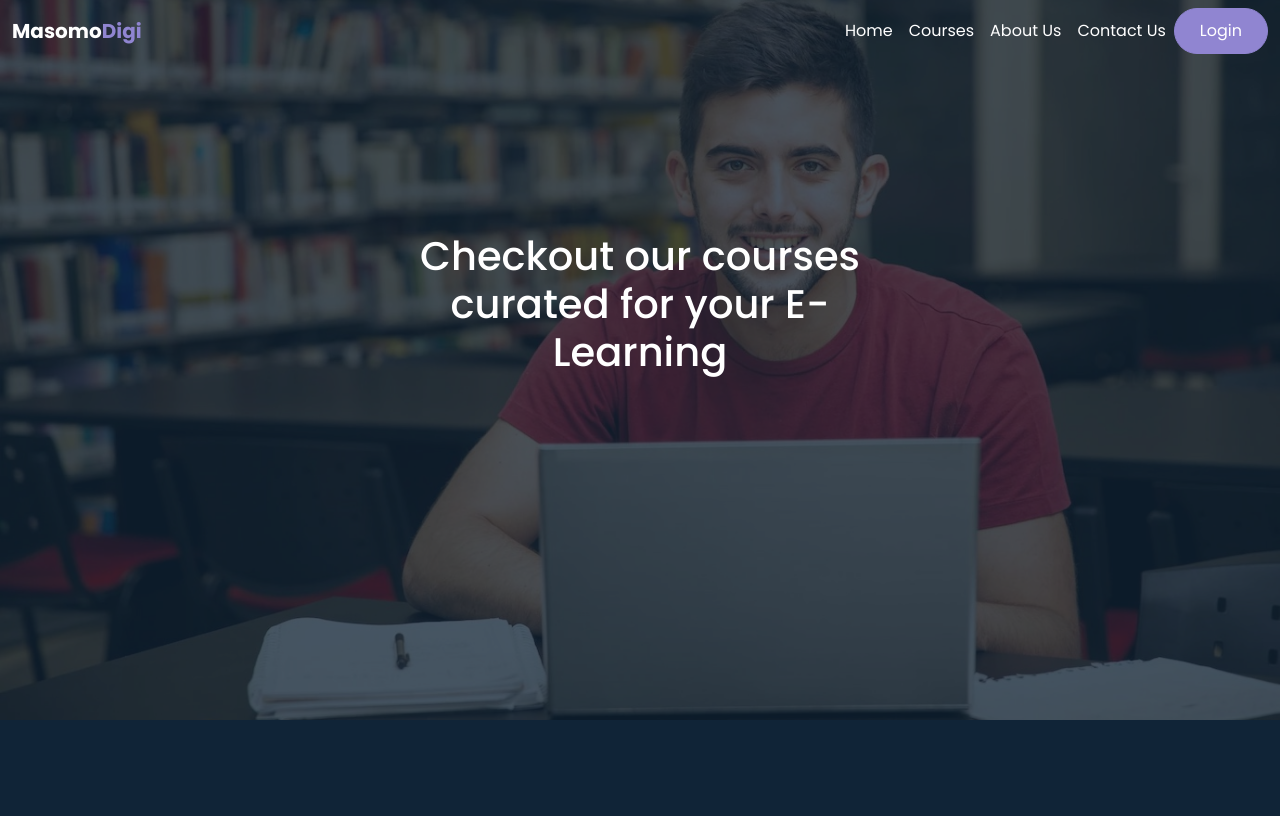
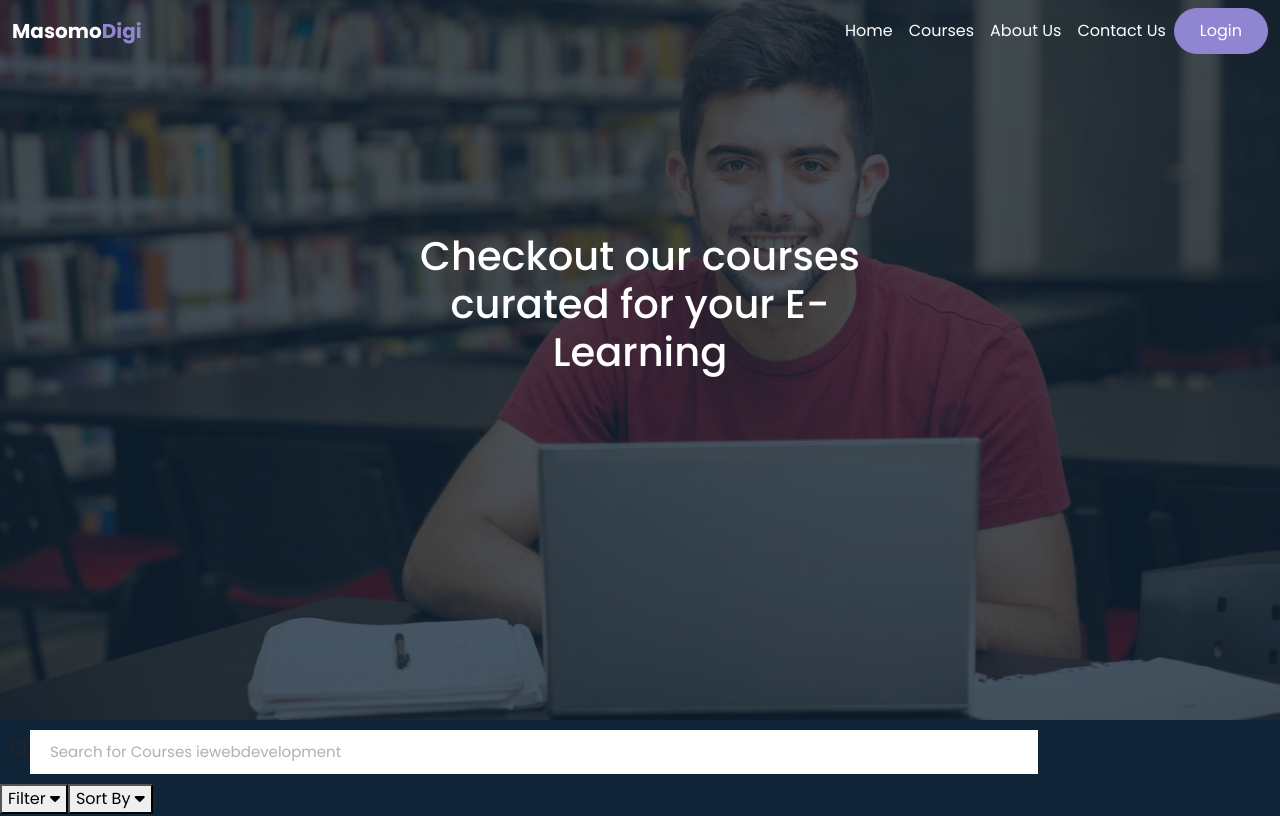
Before and after one commit to Njihia413/phase-5-project, a React (Create React App) app in the folder client/: page /course in a window 1280 px wide. Shown: the top 816 px of the page. Built offline with nearby package versions, Linux system fonts and the light colour scheme.

Commit message:
Modified the search bar styling for for the course.js page

```diff
--- a/client/src/index.css
+++ b/client/src/index.css
@@ -555,14 +555,27 @@ hr {
   background-color: #102437c1;
   height: 90vh;
 }
-.search-container{
+/* .search-container{
   width: 100%;
   height: 100vh;
   display: flex;
   align-items: center;
   justify-content: center;
+} */
+.search-container {
+  background-color: #b388ff;
+  padding: 10px;
 }
-.form{
+
+.search-container input {
+  border: none;
+  padding: 10px;
+  width: 80%;
+}
+.search-container i {
+  font-size: 20px;
+}
+/* .form{
   background: #9085D1;
   width: 600px;
   height: 55px;
@@ -578,4 +591,12 @@ form.fa-sharp fa-solid fa-magnifying-glass{
     align-self: center;
     padding: 10px 20px;
     color: #ffffff;
+} */
+/* .text-container {
+  float: left;
+  width: 20%;
 }
+
+.text-block p {
+  display: block;
+} */
```
